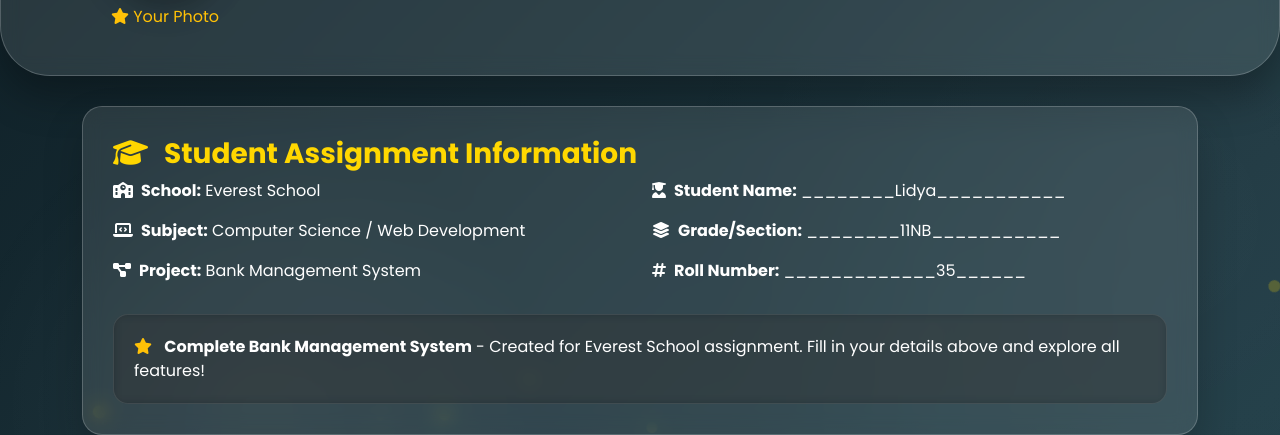
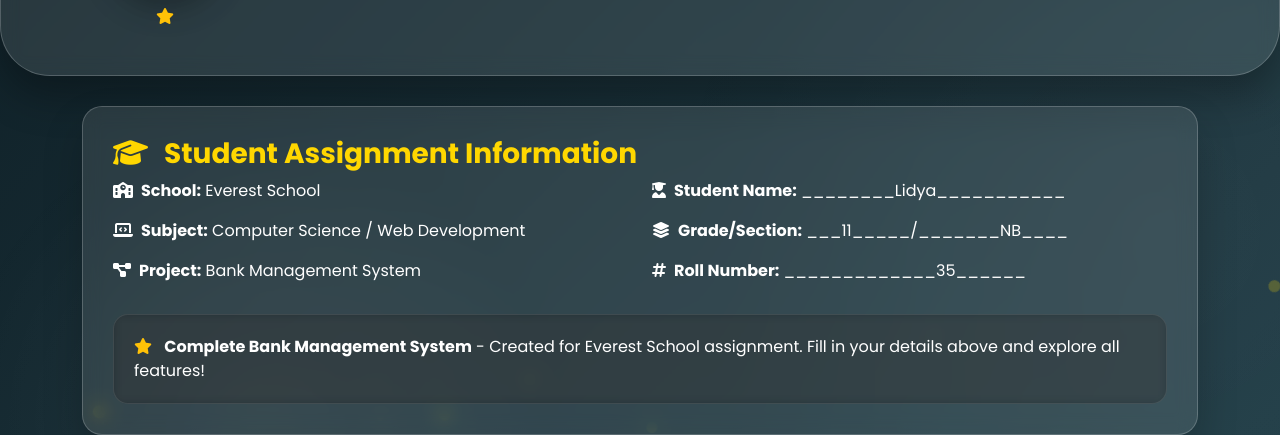
Before and after one commit to lillema478-code/banking_system, a plain HTML site: page index.html in a window 1280 px wide. Shown: the part 154-589 px from the top of the page. Drawn offline with nearby package versions, Linux system fonts and the light colour scheme.

Commit message:
Update index.html

```diff
--- a/index.html
+++ b/index.html
@@ -419,9 +419,9 @@
         <div class="container">
             <div class="row align-items-center">
                 <div class="col-md-2 text-center">
-                    <!-- የእርስዎን ፎቶ እዚህ ያስገቡ -->
+
                     <img src="Banking.jpg" alt="Student Photo" class="school-logo">
-                    <p class="mt-2 text-warning"><i class="fas fa-star"></i> Your Photo</p>
+                    <p class="mt-2 text-warning"><i class="fas fa-star"></i></p>
                 </div>
                 <div class="col-md-10">
                     <h1 class="animate__animated animate__fadeInDown">
@@ -445,7 +445,7 @@
                 </div>
                 <div class="col-md-6">
                     <p><strong><i class="fas fa-user-graduate me-2"></i>Student Name:</strong> ________Lidya___________</p>
-                    <p><strong><i class="fas fa-layer-group me-2"></i>Grade/Section:</strong> ________11NB___________</p>
+                    <p><strong><i class="fas fa-layer-group me-2"></i>Grade/Section:</strong> ___11_____/_______NB____</p>
                     <p><strong><i class="fas fa-hashtag me-2"></i>Roll Number:</strong> _____________35______</p>
                 </div>
             </div>
@@ -744,7 +744,8 @@
                 <i class="fas fa-copyright me-2"></i>2026 Everest School - Bank Management System | Created for Assignment
             </p>
             <p class="text-white-50 small mt-2">
-                <i class="fas fa-user me-2"></i>Student Name: ______Lidya_______ : M.r Enyew
+                <i class="fas fa-user me-2"></i>Student Name: ______Lidya_______ <br><br>:M.R enyew
+
                 <i class="fas fa-calendar me-2"></i>Submission Date: _________Monday march 8__________
             </p>
         </div>
```
